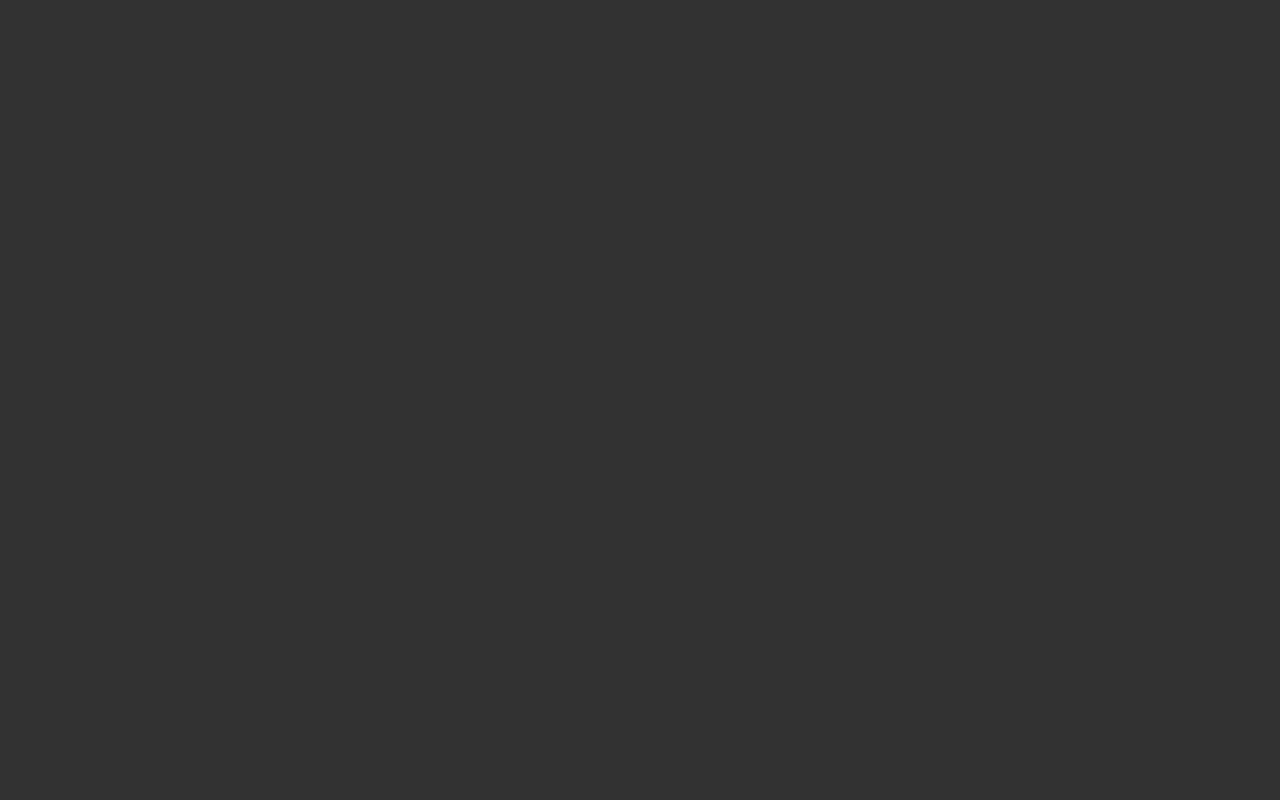
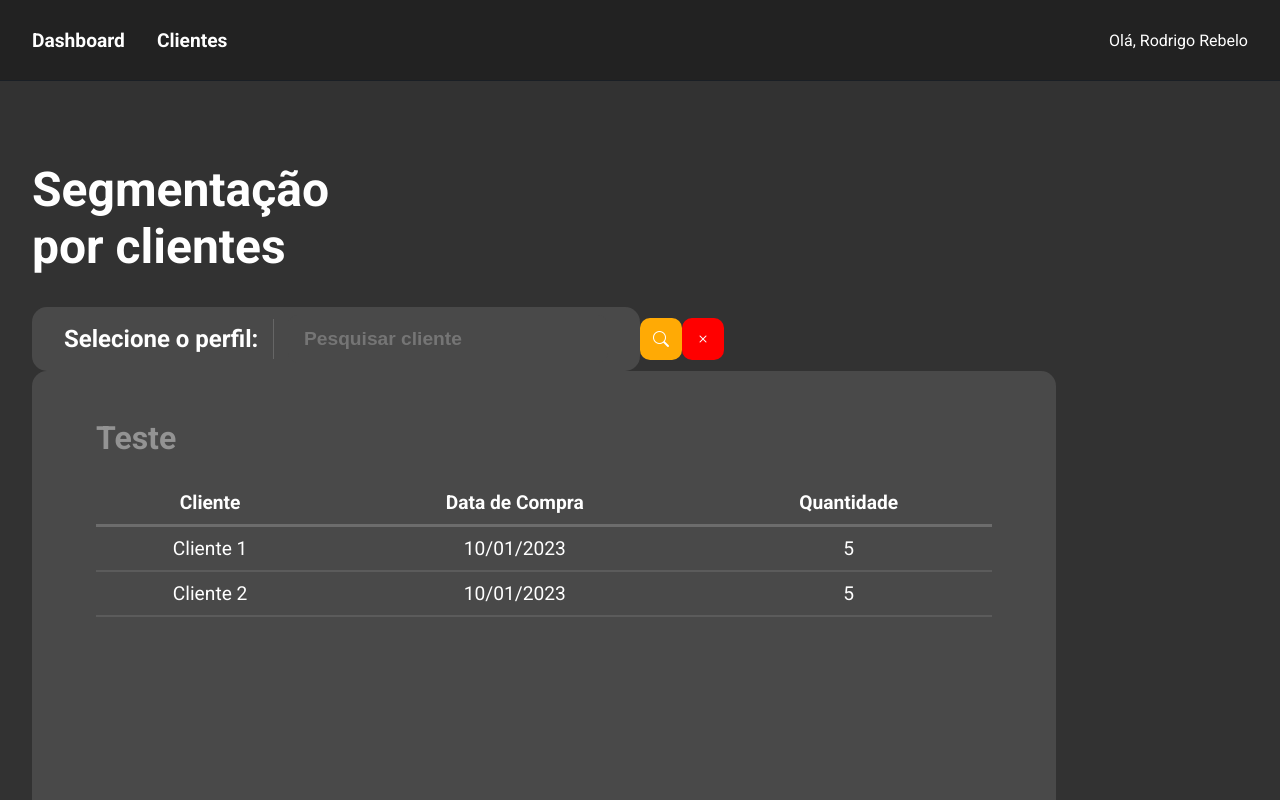
Before and after one commit to RebeloRC/tcc, a Vue app: page /customers in a window 1280 px wide. Before the commit this address had no page. Shown: the top 800 px of the page. Built offline with nearby package versions, Linux system fonts and the light colour scheme; what vue3-apexcharts would draw is missing.

Commit message:
feat: CustomersPage started, router configured, bootstrap-icons added;

```diff
--- a/package.json
+++ b/package.json
@@ -10,6 +10,7 @@
   },
   "dependencies": {
     "apexcharts": "^3.44.0",
+    "bootstrap-icons": "^1.11.1",
     "scss": "^0.2.4",
     "vue": "^3.3.4",
     "vue-router": "^4.2.4",
--- a/src/components/HeaderComponent.vue
+++ b/src/components/HeaderComponent.vue
@@ -3,7 +3,7 @@
     <div class="header-content">
       <nav>
         <router-link to="/">Dashboard</router-link>
-        <router-link to="/about">Clientes</router-link>
+        <router-link to="/customers">Clientes</router-link>
       </nav>
       <div>
         <p>Olá, Rodrigo Rebelo</p>
--- a/src/router/index.js
+++ b/src/router/index.js
@@ -5,14 +5,14 @@ const router = createRouter({
   routes: [
     {
       path: '/',
-      name: 'Login',
+      name: 'Dashboard',
       component: () => import('../views/DashboardPage.vue')
     },
-    // {
-    //   path: '/dashboard',
-    //   name: 'dashboard',
-    //   component: () => import('../views/DashboardPage.vue')
-    // }
+    {
+      path: '/customers',
+      name: 'Customers',
+      component: () => import('../views/CustomersPage.vue')
+    }
   ]
 })
 
--- a/src/style.scss
+++ b/src/style.scss
@@ -31,3 +31,14 @@ table {
   border-collapse: collapse;
   border-spacing: 0;
 }
+
+button {
+  background: none;
+  border: none;
+  color: inherit;
+  cursor: pointer;
+  font: inherit;
+  padding: 0;
+  margin: 0;
+  text-align: left;
+}
--- /dev/null
+++ b/src/views/CustomersPage.vue
@@ -0,0 +1,285 @@
+<template>
+  <div>
+    <HeaderComponent />
+    <div class="customers-page-content">
+      <h1 class="title">Segmentação por clientes</h1>
+      <div class="filter-section">
+        <div class="filter-container">
+          <h3>Selecione o perfil:</h3>
+          <div class="divider"></div>
+          <input type="text" placeholder="Pesquisar cliente" />
+        </div>
+        <button class="btn-search"><i class="bi bi-search"></i></button>
+        <button class="btn-delete"><i class="bi bi-x"></i></button>
+      </div>
+
+      <div class="modal">
+        <header class="modal-header">
+          <h1>Teste</h1>
+        </header>
+
+        <section class="modal-body">
+          <table class="custom-table">
+            <thead>
+              <tr style="font-size: 1.5rem">
+                <th>Cliente</th>
+                <th>Data de Compra</th>
+                <th>Quantidade</th>
+              </tr>
+            </thead>
+            <tbody>
+              <template v-for="(item, index) in tableData" :key="index">
+                <tr class="teste" style="border-bottom: 2px solid #5b5b5b">
+                  <td @click="toggleAccordion(item)">{{ item.cliente }}</td>
+                  <td @click="toggleAccordion(item)">{{ item.dataCompra }}</td>
+                  <td @click="toggleAccordion(item)">{{ item.quantidade }}</td>
+                </tr>
+                <tr v-if="item.showAssociatedProducts">
+                  <td :colspan="3" style="background-color: #3c3c3c">
+                    <h3 style="text-align: left">Produtos Associados</h3>
+                    <table style="width: 100%">
+                      <thead>
+                        <tr>
+                          <th>Produto</th>
+                          <th>Categoria</th>
+                          <th>Quantidade</th>
+                        </tr>
+                      </thead>
+                      <tbody>
+                        <template
+                          v-for="(
+                            associatedProduct, index
+                          ) in item.associatedProducts"
+                          :key="index"
+                        >
+                          <tr class="teste">
+                            <td>{{ associatedProduct.nome }}</td>
+                            <td>{{ associatedProduct.categoria }}</td>
+                            <td>{{ associatedProduct.quantidade }}</td>
+                          </tr>
+                        </template>
+                      </tbody>
+                    </table>
+                  </td>
+                </tr>
+              </template>
+            </tbody>
+          </table>
+        </section>
+      </div>
+    </div>
+  </div>
+</template>
+
+<script>
+import HeaderComponent from '../components/HeaderComponent.vue'
+import 'bootstrap-icons/font/bootstrap-icons.css'
+
+export default {
+  name: 'CustomersPage',
+  components: {
+    HeaderComponent
+  },
+  data() {
+    return {
+      tableData: [
+        {
+          cliente: 'Cliente 1',
+          dataCompra: '10/01/2023',
+          quantidade: 5,
+          showAssociatedProducts: false,
+          associatedProducts: [
+            { nome: 'Produto A', categoria: 'Categoria X', quantidade: 2 },
+            { nome: 'Produto B', categoria: 'Categoria Y', quantidade: 3 }
+          ]
+        },
+        {
+          cliente: 'Cliente 2',
+          dataCompra: '10/01/2023',
+          quantidade: 5,
+          showAssociatedProducts: false,
+          associatedProducts: [
+            { nome: 'Produto C', categoria: 'Categoria X', quantidade: 2 },
+            { nome: 'Produto D', categoria: 'Categoria Y', quantidade: 3 }
+          ]
+        }
+      ]
+    }
+  },
+  methods: {
+    toggleAccordion(product) {
+      product.showAssociatedProducts = !product.showAssociatedProducts
+    }
+  }
+}
+</script>
+
+<style lang="scss" scoped>
+.btn-search {
+  width: 42px;
+  height: 42px;
+  border-radius: 10px;
+
+  background-color: #ffaa05;
+
+  text-align: center;
+
+  i {
+    font-size: 1rem;
+  }
+}
+
+.btn-delete {
+  width: 42px;
+  height: 42px;
+  border-radius: 10px;
+
+  background-color: #ff0000;
+
+  text-align: center;
+
+  i {
+    font-size: 1rem;
+  }
+}
+
+.filter-container {
+  display: flex;
+  align-items: center;
+  justify-content: space-between;
+
+  width: 50%;
+  height: 4rem;
+
+  padding: 0 2rem;
+
+  background-color: #494949;
+  border-radius: 15px;
+
+  h3 {
+    color: #fff;
+    font-size: 1.5rem;
+    font-weight: 700;
+  }
+
+  .divider {
+    background-color: #666666;
+
+    width: 1px;
+    height: 40px;
+  }
+
+  input {
+    background-color: #494949;
+
+    width: 20rem;
+    height: 3rem;
+
+    border-radius: 10px;
+    border: none;
+
+    padding: 0 1rem;
+
+    font-size: 1.2rem;
+    font-weight: 600;
+  }
+}
+
+.customers-page-content {
+  max-width: 90rem;
+
+  margin-top: 5rem;
+  padding: 0 2rem;
+
+  .title {
+    width: 300px;
+    font-size: 3rem;
+  }
+
+  .filter-section {
+    display: flex;
+    align-items: center;
+
+    margin-top: 2rem;
+  }
+}
+
+.modal {
+  background: #494949;
+  width: 80vw;
+  height: 80vh;
+  padding: 3rem 4rem;
+  border-radius: 15px;
+  overflow-x: auto;
+  display: flex;
+  flex-direction: column;
+  z-index: 100;
+}
+
+.modal-header {
+  position: relative;
+  margin-bottom: 1.5rem;
+  justify-content: space-between;
+
+  h1 {
+    color: #939393;
+  }
+}
+
+.modal-footer {
+  border-top: 1px solid #eeeeee;
+  flex-direction: column;
+  justify-content: flex-end;
+}
+
+.modal-body {
+  position: relative;
+
+  .custom-table {
+    border-collapse: collapse;
+    width: 100%;
+    margin: 0 auto;
+
+    th {
+      border-bottom: 3px solid #6c6c6c;
+      color: #fff;
+      padding: 10px;
+      font-weight: bold;
+    }
+
+    th,
+    td {
+      font-size: 1.2rem;
+      text-align: center;
+      padding: 10px;
+    }
+
+    tbody .teste {
+      transition: 0.3s;
+    }
+
+    tbody .teste:hover {
+      background-color: #5b5b5b;
+    }
+  }
+}
+
+.btn-close {
+  position: absolute;
+  top: 0;
+  right: 0;
+  border: none;
+  font-size: 20px;
+  cursor: pointer;
+  font-weight: bold;
+  color: #4aae9b;
+  background: transparent;
+}
+
+.btn-green {
+  color: white;
+  background: #4aae9b;
+  border: 1px solid #4aae9b;
+  border-radius: 2px;
+}
+</style>
```
Also changed, not shown: src/views/AnalisysPage.vue (deleted), 1 other file (tests, documents, lock files or other folders).
